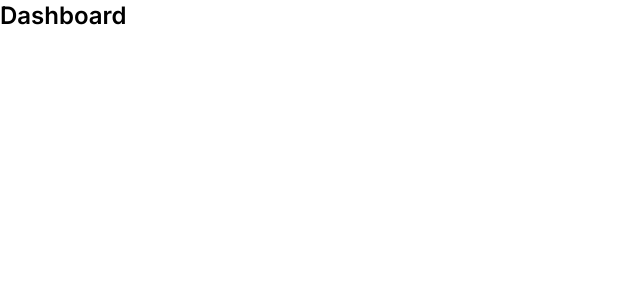
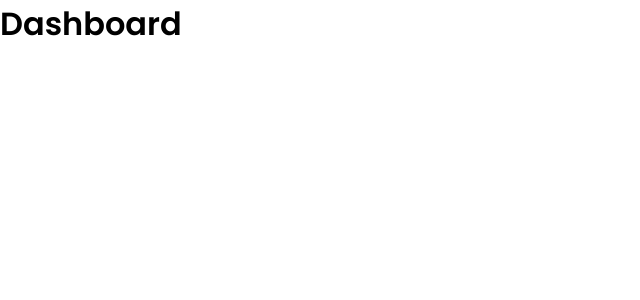
Before and after one commit to CristopherAlvaradoM/busme-client, a Next.js app: page /superadmin in a window 1280 px wide. Shown: the top 300 px of the page, without its empty margins (0-640 px from the left). Built offline with nearby package versions, Linux system fonts and the light colour scheme.

Commit message:
title text global style

```diff
--- a/src/app/globals.css
+++ b/src/app/globals.css
@@ -33,3 +33,9 @@ body {
     text-wrap: balance;
   }
 }
+
+@layer components {
+  .title-text {
+    @apply text-[32px] font-semi-bold text-black font-poppins;
+  }
+}
--- a/src/app/superadmin/page.tsx
+++ b/src/app/superadmin/page.tsx
@@ -5,7 +5,7 @@ export const metadata = {
 export default function Page() {
     return (
       <div className="min-w-full h-screen bg-white font-montserrat">
-        <h1 className="text-black text-2xl font-semi-bold">Dashboard</h1>
+        <h1 className="title-text">Dashboard</h1>
       </div>
     );
 }
```
